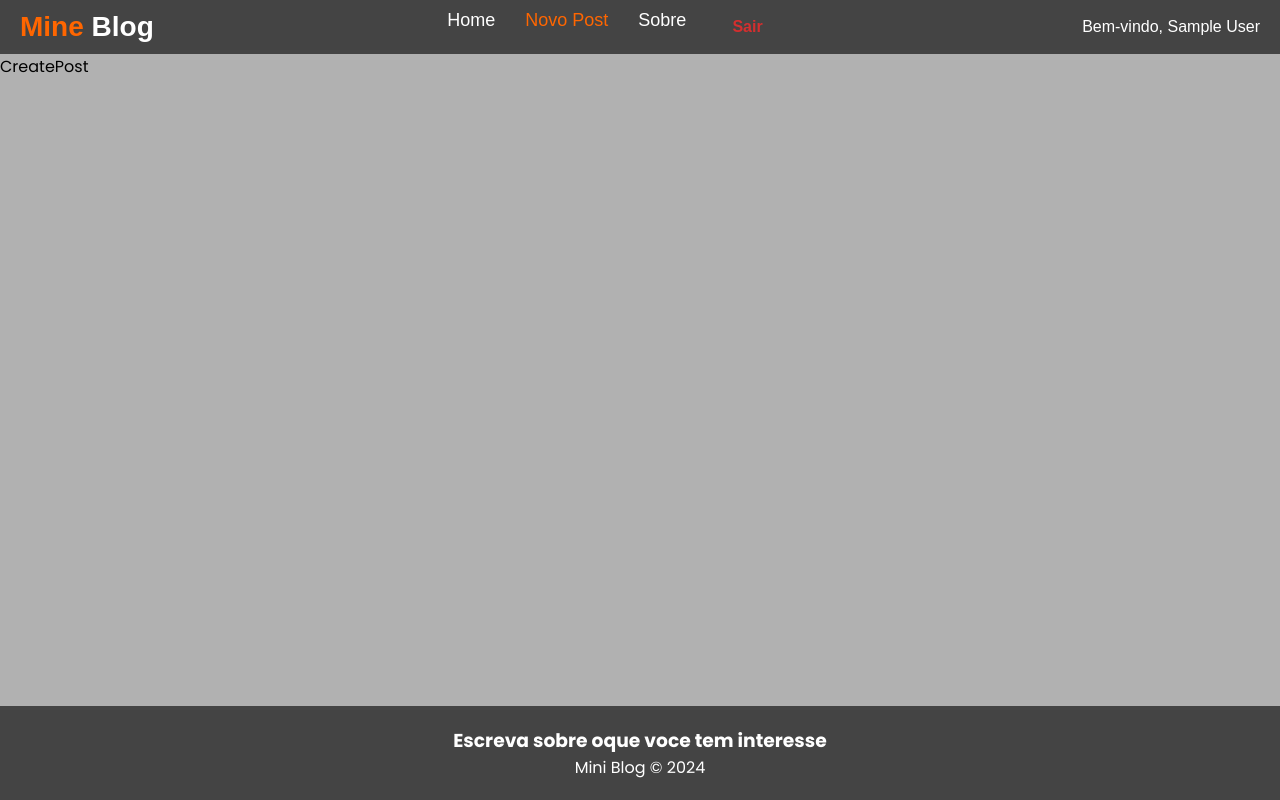
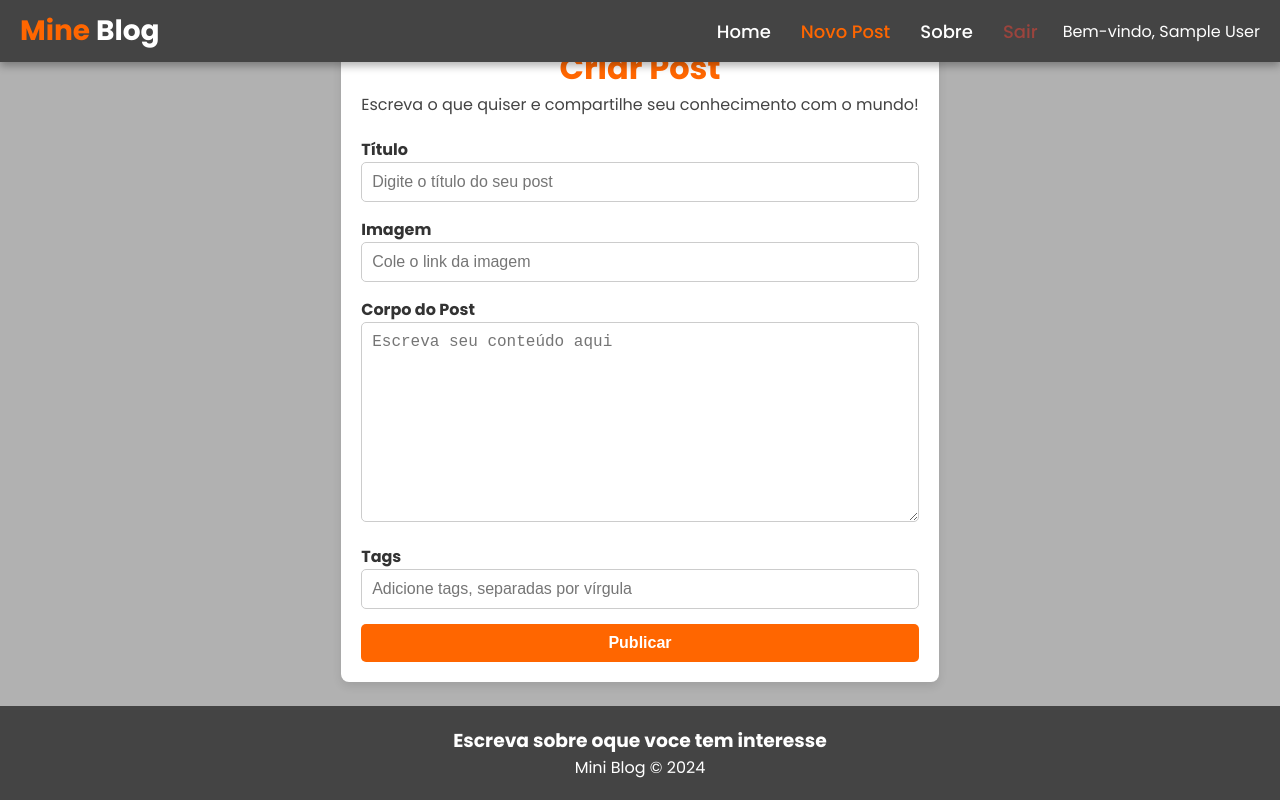
Before and after one commit to TM1lz/ReactProjetos, a React (Vite) app in the folder miniblog/: page /create-post in a window 1280 px wide. Built offline with nearby package versions, Linux system fonts and the light colour scheme; no server answers; sample sign-in values are in the browser's storage.

Commit message:
Nav Bar e CreatePost

```diff
--- a/miniblog/src/App.css
+++ b/miniblog/src/App.css
@@ -1,5 +1,3 @@
-
-
 
 .app {
   display: flex;
@@ -8,6 +6,9 @@
 }
 
 .container {
+  display: flex;
+  align-items: center;
+  justify-content: center;
   flex: 1; /* Faz com que a área de conteúdo ocupe o espaço restante */
 }
 
--- a/miniblog/src/components/NavBar.jsx
+++ b/miniblog/src/components/NavBar.jsx
@@ -89,7 +89,9 @@ export default function NavBar() {
         </li>
         {user && (
           <li>
-            <button onClick={logout}>Sair</button>
+            <a onClick={logout} className={styles.logoutBtn}>
+              Sair
+            </a>
           </li>
         )}
       </ul>
--- a/miniblog/src/components/NavBar.module.css
+++ b/miniblog/src/components/NavBar.module.css
@@ -1,14 +1,18 @@
 /* Estilos principais para a barra de navegação */
 .navbar {
   display: flex;
-  justify-content: space-between;
-  align-items: center;
+  justify-content: space-between; /* Espaço entre os itens */
+  align-items: center; /* Alinha os itens verticalmente ao centro */
   background-color: #444;
   padding: 10px 20px;
   color: white;
-  font-family: 'Arial', sans-serif;
-  position: relative;
   z-index: 10;
+  position: fixed; /* Fixa a barra no topo da página */
+  width: 100%; /* Garante que a barra ocupe toda a largura */
+  top: 0;
+  left: 0;
+  box-shadow: 0 4px 8px rgba(0, 0, 0, 0.3); /* Sombra leve para a navbar */
+  z-index: 1000; /* Garante que a navbar fique acima de outros elementos */
 }
 
 /* Estilos do logo */
@@ -22,7 +26,6 @@
 .brand span {
   color: white;
 }
-
 /* Estilos do menu hambúrguer */
 .hamburger {
   display: none; /* Inicialmente oculto */
@@ -42,9 +45,6 @@
   transition: background-color 0.3s ease;
 }
 
-.hamburger.open .bar {
-  background-color: #ff6600; /* Altera a cor das barras quando aberto */
-}
 
 /* Lista de links */
 .link_list {
@@ -52,55 +52,57 @@
   list-style: none;
   margin: 0;
   padding: 0;
+  align-items: center; /* Alinha os itens ao centro verticalmente */
+  flex-grow: 1; /* Garante que a lista de links ocupe todo o espaço disponível */
+  justify-content: flex-end; /* Garante que os links sejam alinhados à direita */
 }
 
 .link_list li {
   margin: 0 15px;
 }
 
+/* Estilo dos links (incluindo o botão "Sair") */
 .link_list li a {
   text-decoration: none;
   color: white;
   font-size: 18px;
   font-weight: 500;
   transition: color 0.3s ease;
+  background: none;
+  border: none;
+  cursor: pointer;
 }
-
-/* Estilo do link ativo */
+.link_list li a.logoutBtn{
+  color: rgba(241, 67, 54, 0.5);
+  transition: color 0.3s ease;
+  font-size: 18px;
+  font-weight: 500;
+}
+.link_list li a.logoutBtn:hover{
+  color: rgba(245, 31, 16, 0.5);
+}
 .link_list li a.active {
   color: #ff6600; /* Destaque para o link ativo */
 }
 
-/* Estilo do hover nos links */
+/* Estilo do hover nos links (incluindo o botão "Sair") */
 .link_list li a:hover {
   color: #ff6600;
 }
 
 .link_list li button {
-  background: none;
-  border: none;
-  color: #d32f2f; /* Vermelho mais suave e moderno */
-  font-size: 16px;
-  cursor: pointer;
-  transition: color 0.3s ease, background-color 0.3s ease, transform 0.3s ease;
-  padding: 8px 16px;
+  color: rgba(241, 67, 54, 0.5);
   border-radius: 4px; /* Adicionando bordas arredondadas */
 }
 
-/* Efeito de hover */
+/* Efeito de hover no botão */
 .link_list li button:hover {
-  color: white; /* Muda a cor do texto para branco no hover */
-  background-color: #f44336; /* Vermelho mais forte para o hover */
-  transform: scale(1.05); /* Leve aumento de tamanho para o efeito de hover */
+  color: white; /* Muda a cor do texto para branco no hover */ /* Usando a cor padrão para o hover */
+  background-color: rgba(241, 67, 54, 0.5);
+
 }
 
 /* Efeito ao clicar (focus) */
-.link_list li button:focus {
-  outline: none;
-  box-shadow: 0 0 5px 2px rgba(241, 67, 54, 0.5); /* Adicionando uma sombra suave ao focar no botão */
-}
-
-
 /* Saudação do usuário */
 .welcome {
   font-size: 16px;
@@ -135,12 +137,16 @@
   }
 
   .link_list li {
-    margin: 10px 0;
+    margin: 10px 50px;
     text-align: center;
+    width: 100dvh;
   }
 
   .link_list li a {
     color: white;
+  }
+  .welcome{
+    display: none;
   }
 }
 
@@ -153,4 +159,5 @@
   .hamburger {
     display: none; /* Esconde o hambúrguer em telas grandes */
   }
+
 }
--- /dev/null
+++ b/miniblog/src/hooks/useInsertDocument.jsx
@@ -0,0 +1,67 @@
+import { useState, useEffect, useReducer } from 'react';
+import { db } from "../firebase/config";
+import { collection, addDoc, Timestamp } from 'firebase/firestore';
+
+const initialState = {
+    loading: false,
+    error: null,
+};
+
+const insertReducer = (state, action) => {
+    switch (action.type) {
+        case "LOADING":
+            return { loading: true, error: null };
+        case "INSERT_DOC":
+            return { loading: false, error: null };
+        case "ERROR":
+            return { loading: false, error: action.payload };
+        default:
+            return state;
+    }
+};
+
+export const useInsertDocument = (docCollection) => {
+    const [response, dispatch] = useReducer(insertReducer, initialState);
+    const [cancelled, setCancelled] = useState(false);
+
+    const checkCancelledBeforeDispatch = (action) => {
+        if (!cancelled) {
+            dispatch(action);
+        }
+    };
+
+    const insertComment = async (document) => {
+        try {
+            // Adicionando a data de criação
+            const newDocument = { ...document, createdAt: Timestamp.now() };
+
+            // Dispatching 'LOADING' antes de iniciar a inserção
+            dispatch({ type: "LOADING" });
+
+            // Adicionando o novo documento à coleção
+            await addDoc(collection(db, docCollection), newDocument);
+
+            // Verificando se a operação não foi cancelada antes de finalizar
+            checkCancelledBeforeDispatch({
+                type: "INSERT_DOC",
+            });
+        } catch (error) {
+            // Se ocorrer um erro, processamos a mensagem e o tipo
+            const errorMessage = error.message || "Erro desconhecido";
+            checkCancelledBeforeDispatch({
+                type: "ERROR",
+                payload: errorMessage,
+            });
+        }
+    };
+
+    useEffect(() => {
+        // Marcar o cancelamento da operação no unmount
+        return () => setCancelled(true);
+    }, []);
+
+    return {
+        insertComment,
+        response,
+    };
+};
--- a/miniblog/src/pages/CreatePost/CreatePost.jsx
+++ b/miniblog/src/pages/CreatePost/CreatePost.jsx
@@ -1,7 +1,153 @@
+import { useState, useEffect } from "react";
+import styler from "./CreatePost.module.css";
+import { useInsertDocument } from "../../hooks/useInsertDocument";
+import { useAuthValue } from "../../context/AuthContext";
+import { useNavigate } from "react-router-dom"; // Importe o hook useNavigate
 
-import styler from "./CreatePost.module.css";
 export default function CreatePost() {
+  const { user } = useAuthValue(); // Obtendo o usuário autenticado
+  const [title, setTitle] = useState("");
+  const [image, setImage] = useState("");
+  const [body, setBody] = useState("");
+  const [tags, setTags] = useState([]);
+  const { insertComment, response } = useInsertDocument("posts"); // Passando a coleção de posts
+
+  // Estado para mensagens de erro e sucesso
+  const [error, setError] = useState(null);
+  const [success, setSuccess] = useState(false);
+
+  // Usando o hook useNavigate para redirecionar
+  const navigate = useNavigate();
+
+  // Verifica se o usuário está autenticado
+  if (!user) {
+    return <p>Você precisa estar logado para criar um post.</p>; // Mensagem caso o usuário não esteja logado
+  }
+
+  // Validação do formulário
+  const validateForm = () => {
+    if (!title || !image || !body || tags.length === 0) {
+      setError("Todos os campos são obrigatórios.");
+      return false;
+    }
+    setError(null);
+    return true;
+  };
+
+  const handleSubmit = async (e) => {
+    e.preventDefault();
+    if (!validateForm()) return;
+
+    // Preparando os dados do post
+    const post = {
+      title,
+      image,
+      body,
+      tags,
+      uid: user.uid, // Usando user.uid para pegar o id do usuário autenticado
+      createBy: user.displayName || "Usuário sem nome", // Verificando se displayName está disponível
+    };
+
+    try {
+      await insertComment(post); // Inserindo o post no banco de dados
+      setSuccess(true); // Sucesso
+    } catch (err) {
+      setError("Erro ao publicar o post. Tente novamente.");
+    }
+  };
+
+  useEffect(() => {
+    // Quando a resposta do post for carregada
+    if (response.error) {
+      setError(response.error);
+    }
+    if (response.loading === false && success) {
+      // Limpar os campos após a publicação
+      setTitle("");
+      setImage("");
+      setBody("");
+      setTags([]);
+
+
+    }
+  }, [response, success, navigate]); // Monitorando 'response' e 'success'
+
   return (
-    <div>CreatePost</div>
-  )
+    <div className={styler.container}>
+      <h2 className={styler.title}>Criar Post</h2>
+      <p className={styler.description}>
+        Escreva o que quiser e compartilhe seu conhecimento com o mundo!
+      </p>
+
+      {/* Exibindo mensagens de erro e sucesso */}
+      {error && <p className={styler.error}>{error}</p>}
+      {success && <p className={styler.success}>Post publicado com sucesso!</p>}
+
+      <form onSubmit={handleSubmit} className={styler.form}>
+        <div className={styler.inputContainer}>
+          <label htmlFor="title" className={styler.label}>
+            Título
+          </label>
+          <input
+            type="text"
+            id="title"
+            value={title}
+            onChange={(e) => setTitle(e.target.value)}
+            className={styler.input}
+            placeholder="Digite o título do seu post"
+          />
+        </div>
+
+        <div className={styler.inputContainer}>
+          <label htmlFor="image" className={styler.label}>
+            Imagem
+          </label>
+          <input
+            type="url"
+            id="image"
+            value={image}
+            onChange={(e) => setImage(e.target.value)}
+            className={styler.input}
+            placeholder="Cole o link da imagem"
+          />
+        </div>
+
+        <div className={styler.inputContainer}>
+          <label htmlFor="body" className={styler.label}>
+            Corpo do Post
+          </label>
+          <textarea
+            id="body"
+            value={body}
+            onChange={(e) => setBody(e.target.value)}
+            className={styler.textarea}
+            placeholder="Escreva seu conteúdo aqui"
+          ></textarea>
+        </div>
+
+        <div className={styler.inputContainer}>
+          <label htmlFor="tags" className={styler.label}>
+            Tags
+          </label>
+          <input
+            type="text"
+            id="tags"
+            value={tags.join(", ")} // Exibe as tags separadas por vírgula
+            onChange={(e) => setTags(e.target.value.split(",").map(tag => tag.trim()))}
+            className={styler.input}
+            placeholder="Adicione tags, separadas por vírgula"
+          />
+        </div>
+
+        {/* Botão de publicar com loading */}
+        <button
+          type="submit"
+          className={styler.submitButton}
+          disabled={response.loading} // Desabilitar quando estiver carregando
+        >
+          {response.loading ? "Pulicado!" : "Publicar"} {/* Texto ou carregamento */}
+        </button>
+      </form>
+    </div>
+  );
 }
--- a/miniblog/src/pages/CreatePost/CreatePost.module.css
+++ b/miniblog/src/pages/CreatePost/CreatePost.module.css
@@ -0,0 +1,88 @@
+.container {
+  max-width: 800px;
+  margin: 0 auto;
+  padding: 20px;
+  background-color: white;
+  border-radius: 8px;
+  box-shadow: 0 4px 10px rgba(0, 0, 0, 0.1);
+}
+
+.title {
+  color: #ff6600;
+  text-align: center;
+  font-size: 2rem;
+}
+
+.description {
+  text-align: center;
+  color: #444;
+  margin-bottom: 20px;
+  font-size: 1rem;
+}
+
+.form {
+  display: flex;
+  flex-direction: column;
+}
+
+.inputContainer {
+  margin-bottom: 15px;
+}
+
+.label {
+  font-size: 1rem;
+  color: #333;
+  margin-bottom: 5px;
+  font-weight: bold;
+}
+
+.input,
+.textarea {
+  width: 100%;
+  padding: 10px;
+  font-size: 1rem;
+  border: 1px solid #ccc;
+  border-radius: 5px;
+  color: #333;
+}
+
+.textarea {
+  height: 200px;
+}
+
+.submitButton {
+  padding: 10px;
+  background-color: #ff6600;
+  color: white;
+  font-size: 1rem;
+  border: none;
+  border-radius: 5px;
+  cursor: pointer;
+}
+
+.submitButton:hover {
+  background-color: #e65c00;
+}
+
+/* Mensagens de erro e sucesso */
+.error {
+  background-color: #f8d7da;
+  color: #721c24;
+  border: 1px solid #f5c6cb;
+  padding: 10px;
+  margin-bottom: 20px;
+  border-radius: 5px;
+  font-size: 1rem;
+  text-align: center;
+}
+
+.success {
+  background-color: #d4edda;
+  color: #155724;
+  border: 1px solid #c3e6cb;
+  padding: 10px;
+  margin-bottom: 20px;
+  border-radius: 5px;
+  font-size: 1rem;
+  text-align: center;
+}
```
